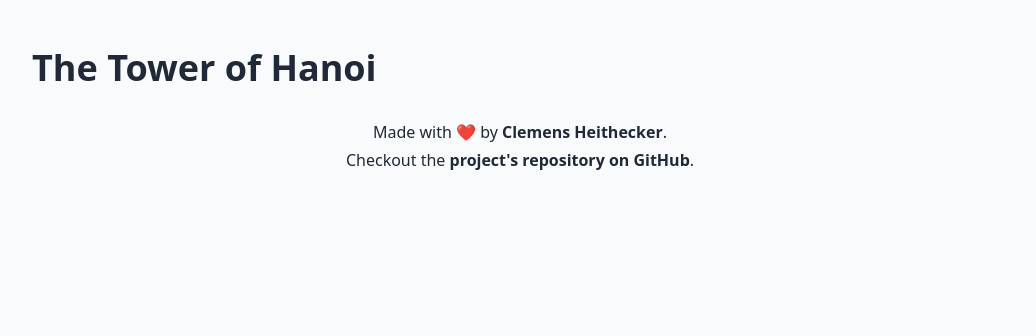
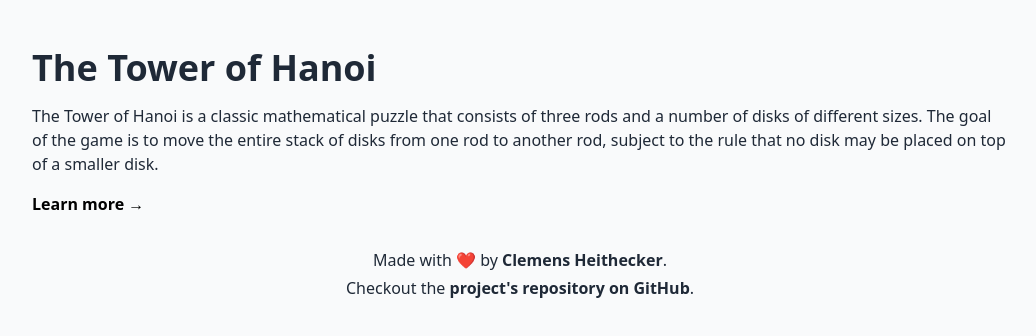
Before and after one commit to clemensheithecker/tower-of-hanoi, a React (Create React App) app: page / in a window 1280 px wide. Shown: the top 336 px of the page, without its empty margins (120-1156 px from the left). Built offline with nearby package versions, Linux system fonts and the light colour scheme.

Commit message:
Add game description and link to more info

```diff
--- a/src/App.tsx
+++ b/src/App.tsx
@@ -4,6 +4,20 @@ const App = () => {
   return (
     <PageLayout>
       <h1 className="text-4xl font-bold text-gray-800">The Tower of Hanoi</h1>
+      <p className="mt-4 text-gray-800">
+        The Tower of Hanoi is a classic mathematical puzzle that consists of
+        three rods and a number of disks of different sizes. The goal of the
+        game is to move the entire stack of disks from one rod to another rod,
+        subject to the rule that no disk may be placed on top of a smaller disk.
+      </p>
+      <div className="mt-4">
+        <a
+          className="text-base font-semibold"
+          href="https://en.wikipedia.org/wiki/Tower_of_Hanoi"
+        >
+          Learn more <span className="aria-hidden">→</span>
+        </a>
+      </div>
     </PageLayout>
   );
 };
--- a/src/components/Layout/Footer.tsx
+++ b/src/components/Layout/Footer.tsx
@@ -2,8 +2,8 @@ import React from "react";
 
 const Footer = () => {
   return (
-    <footer>
-      <p className="mt-8 text-center text-gray-800">
+    <footer className="mt-8">
+      <p className="text-center text-gray-800">
         Made with ❤️ by{" "}
         <a className="font-semibold" href="https://clemensheithecker.com/">
           Clemens&nbsp;Heithecker
```
